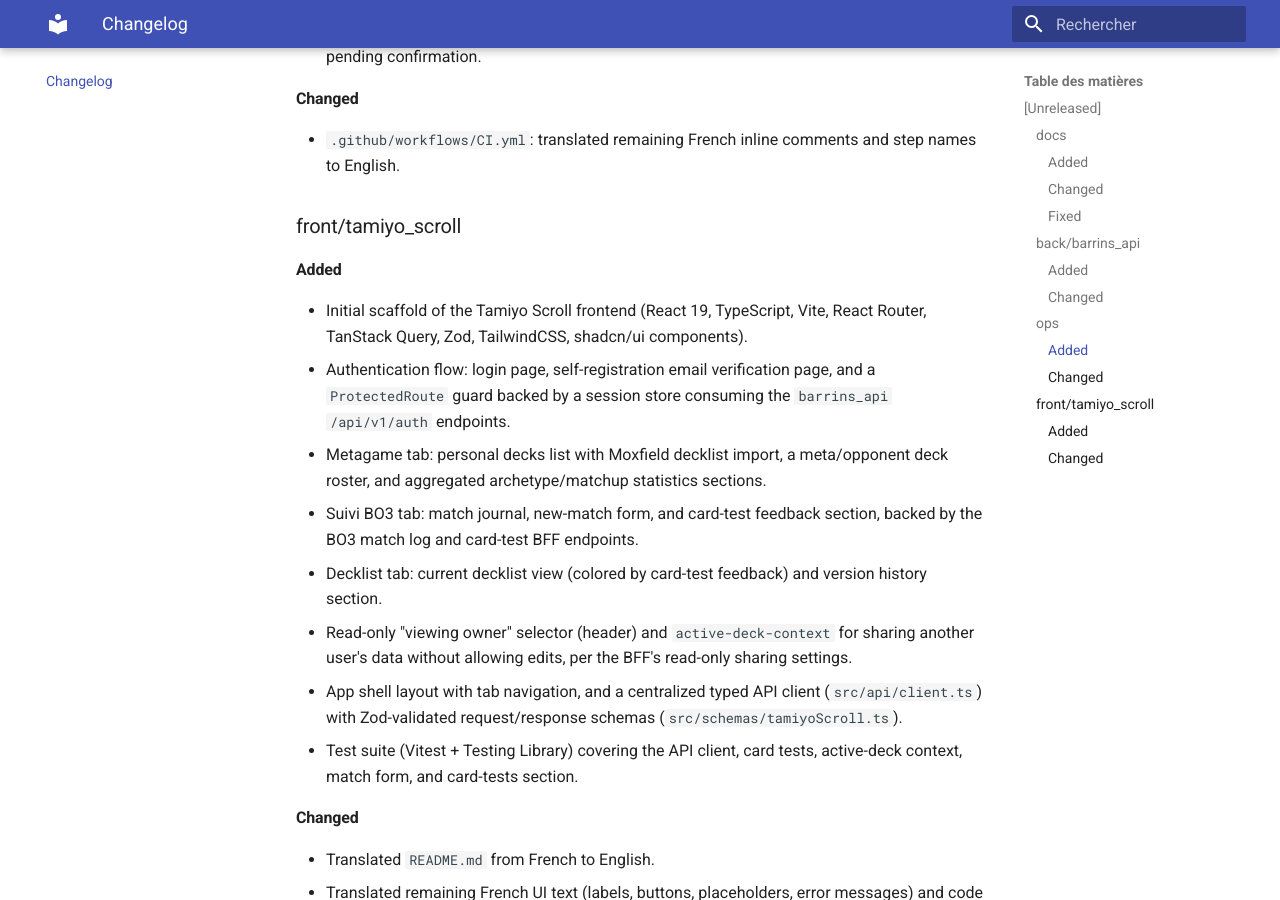
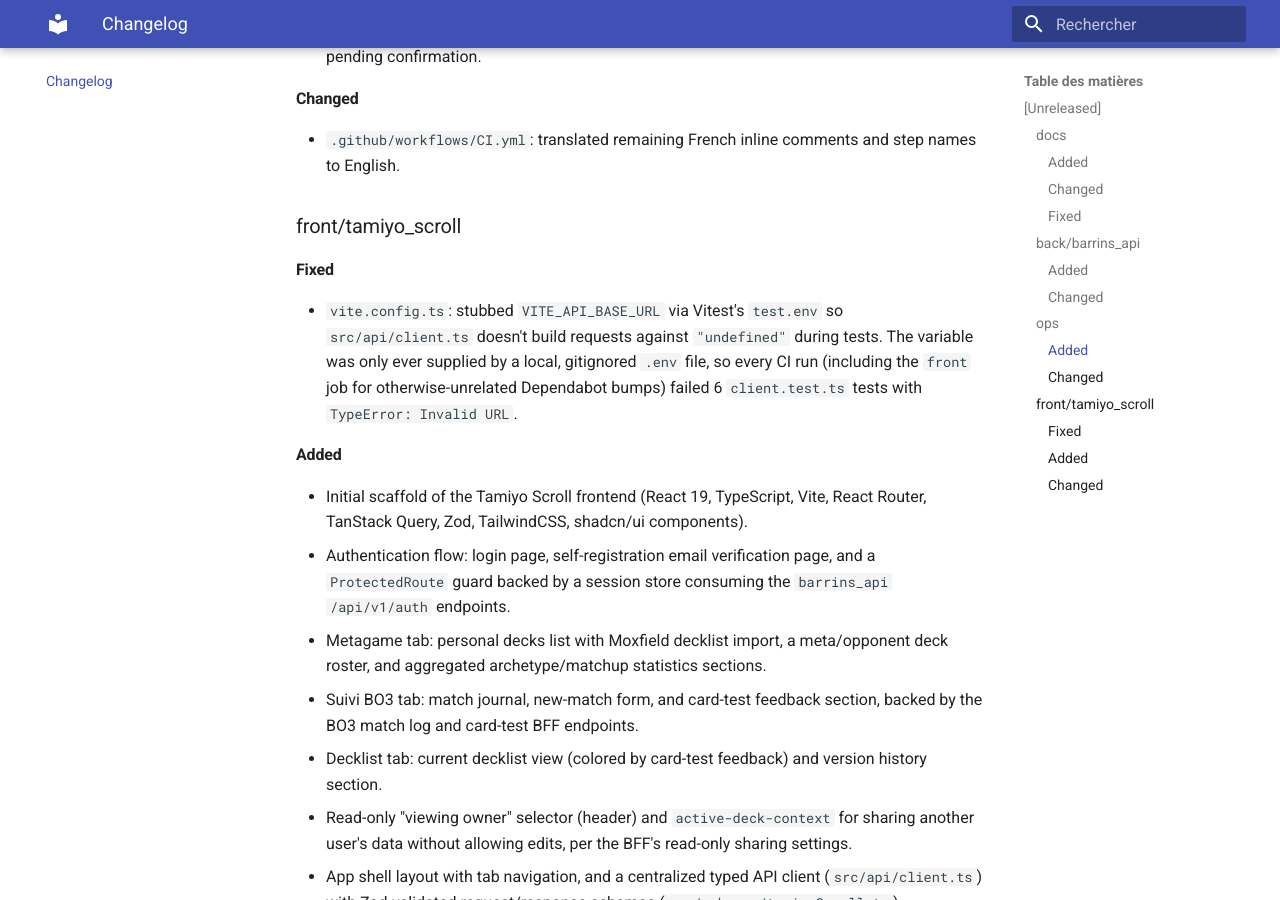
Before and after one commit to Spigushe/barrins-project, an MkDocs documentation site: the page built from docs/content/CHANGELOG.md, in a window 1280 px wide and 900 px high, scrolled down 3167 px. Built offline with MkDocs 1.6.1 and Material for MkDocs 9.7.7, drawn with Linux system fonts in a browser that asks for light colours.

Commit message:
fix(front): stub VITE_API_BASE_URL for Vitest runs
CI never set VITE_API_BASE_URL, so import.meta.env.VITE_API_BASE_URL
was undefined during tests, making buildUrl() throw on new
URL("undefined/..."). This broke the front CI job for every PR that
touches apps/tamiyo_scroll, including unrelated Dependabot bumps.

```diff
--- a/docs/content/CHANGELOG.md
+++ b/docs/content/CHANGELOG.md
@@ -148,6 +148,15 @@ sub-repos with actual changes appear in a given release.
 
 ### front/tamiyo_scroll
 
+#### Fixed
+
+- `vite.config.ts`: stubbed `VITE_API_BASE_URL` via Vitest's `test.env`
+  so `src/api/client.ts` doesn't build requests against `"undefined"`
+  during tests. The variable was only ever supplied by a local,
+  gitignored `.env` file, so every CI run (including the `front` job
+  for otherwise-unrelated Dependabot bumps) failed 6 `client.test.ts`
+  tests with `TypeError: Invalid URL`.
+
 #### Added
 
 - Initial scaffold of the Tamiyo Scroll frontend (React 19, TypeScript,
```
Also changed, not shown: 1 other file.
